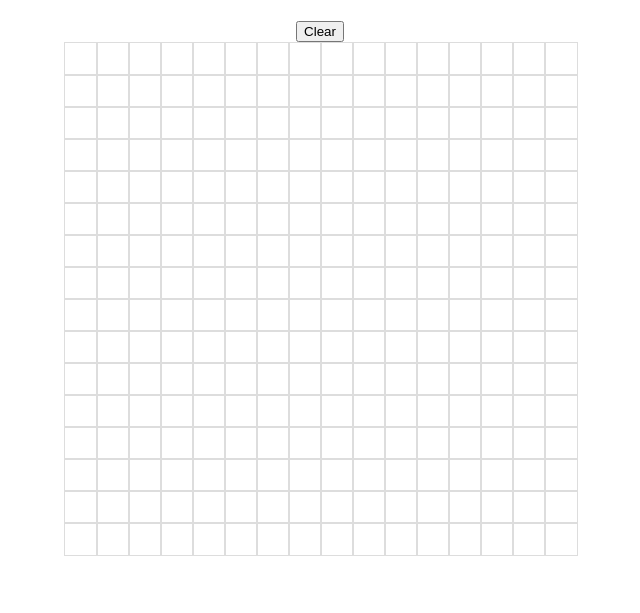
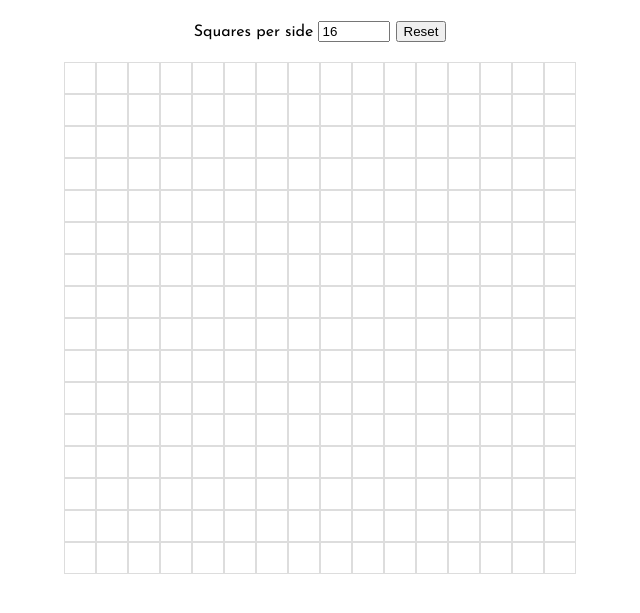
Before and after one commit to alicee88/EtchASketch, a plain HTML site: page index.html in a window 1280 px wide. Shown: the part 63-676 px from the top of the page, without its empty margins (320-960 px from the left). Drawn offline with Linux system fonts and the light colour scheme.

Commit message:
Added reset functionality

```diff
--- a/index.html
+++ b/index.html
@@ -9,8 +9,14 @@
 
     <div class="container">
         <h1> Etch-A-Sketch </h1>
-        <button>Clear</button>
-        <div class="wrapper"></div>
+        <form class="resetControls">
+            <label for="reset">Squares per side</label>
+            <input id="reset" type="number" name="squares" min="1" max="4096" value="16">
+            <input type="submit" value="Reset">
+        </form>
+        <div class="container">
+            <div class="wrapper"></div>
+        </div>
     </div>
     <script src="script.js"></script>
 </body>
--- a/script.js
+++ b/script.js
@@ -1,16 +1,21 @@
-const container = document.querySelector('.wrapper');
+const wrapper = document.querySelector('.wrapper');
+const resetControls = document.querySelector('.resetControls');
+const resetSquares = document.querySelector('input[name="squares"]');
+const root = document.documentElement;
+
 const squares = [];
 let isPainting = false;
 let currSquare;
+let numSquares = 16;
 
-function createGrid() {
-   const numSquares = 16 * 16;
+function createGrid(numSquares) {
 
-    for(let i = 0; i < numSquares; i++) {
+    const totalSquares = numSquares * numSquares;
+
+    for(let i = 0; i < totalSquares; i++) {
         let square = document.createElement('div');
         square.classList.add('square');
-        // square.textContent = i;
-        container.appendChild(square);
+        wrapper.appendChild(square);
         squares.push(square);
     }
 }
@@ -19,5 +24,23 @@ function paintSquare(e) {
     this.classList.add('painted');
 }
 
-createGrid();
+function reset(e) {
+    e.preventDefault();
+    squares.forEach(square => {
+        wrapper.removeChild(square);
+    });
+    squares.length = 0;
+    root.style.setProperty('--numSquares', numSquares);
+    root.style.setProperty('--numSquares', numSquares);
+    createGrid(numSquares);
+
+}
+
+function updateNumSquares(e) {
+    numSquares = this.value;
+}
+
+createGrid(numSquares);
 squares.forEach(square => square.addEventListener('mousemove', paintSquare));
+resetControls.addEventListener('submit', reset);
+resetSquares.addEventListener('change', updateNumSquares);
--- a/style.css
+++ b/style.css
@@ -1,13 +1,18 @@
+:root {
+    --numSquares: 16;
+}
+
 html {
     box-sizing: border-box;
 }
 
 body {
     margin: 0 auto;
+    font-family: 'Josefin Sans', sans-serif;
 }
 
 h1 {
-    font-family: 'Josefin Sans', sans-serif;
+
     font-size: 36px;
 }
 
@@ -20,15 +25,19 @@ h1 {
 .wrapper {
     margin: 0 auto;
     display: grid;
-    grid-template-columns: repeat(16, 32px);
-    grid-template-rows: repeat(16, 32px);
+    grid-template-columns: repeat(var(--numSquares), calc(512px / var(--numSquares)));
+    grid-template-rows: repeat(var(--numSquares), calc(512px / var(--numSquares)));
 }
 
  .square {
-    padding: 16px;
+    /* padding: var(--numSquares)px;  */
     border: 1px solid #DDDDDD;
 }
 
 .square.painted {
     background-color:  rgba(0, 0, 0, 0.3);
 }
+
+.resetControls {
+    padding-bottom: 20px;
+}
```
